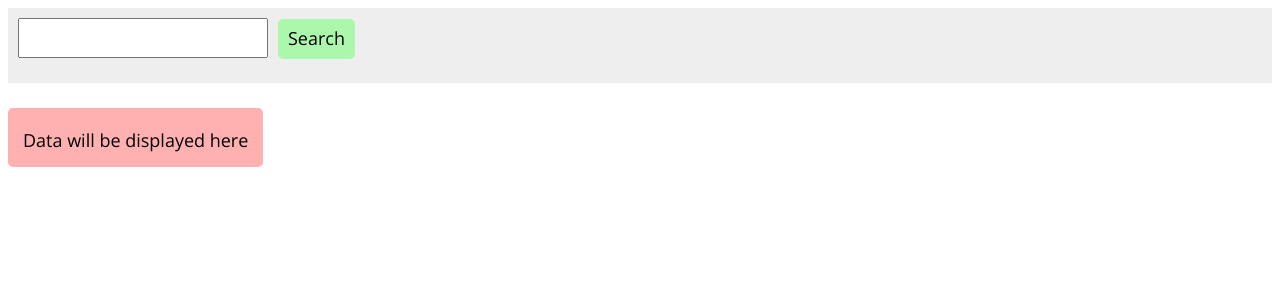
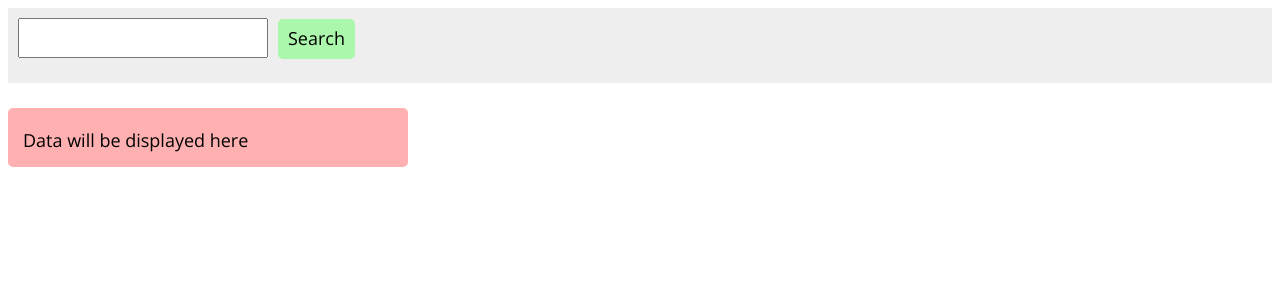
Before and after one commit to DmitryAvanesov/avanesov-dmitry-otus, a React app in the folder react/: page / in a window 1280 px wide. Shown: the top 300 px of the page. Built offline with nearby package versions, Linux system fonts and the light colour scheme; the HTML template or start-up script is replaced by a standard one.

Commit message:
Tenth task done (v1)

```diff
--- a/react/src/components/main-container.tsx
+++ b/react/src/components/main-container.tsx
@@ -58,8 +58,8 @@ export function MainContainer(): JSX.Element {
   return (
     <div className='main-container'>
       <SearchContainer cities={Object.keys(data)} callbackAddToFavorite={handleAddToFavorite} />
+      <Info name={shown} data={data[shown]} />
       <FavoriteContainer cities={favorites} callbackChangeSelected={handleChangeSelected} />
-      <Info name={shown} data={data[shown]} />
     </div>
   );
 }
--- a/react/src/components/search-container.tsx
+++ b/react/src/components/search-container.tsx
@@ -14,7 +14,7 @@ export function SearchContainer(props: IProps): JSX.Element {
   const [errorMessage, setErrorMessage]: [string, Dispatch<SetStateAction<string>>] = useState('');
 
   const handleSearchInputChange = (event: ChangeEvent<HTMLInputElement>): void => {
-    setQuery(event.target.value);
+    setQuery(event.target.value.toLowerCase());
   };
 
   const handleSearchButtonClick = (): void => {
--- a/react/src/styles/_favorite.scss
+++ b/react/src/styles/_favorite.scss
@@ -1,15 +1,18 @@
 $favorite-city-color: rgb(154, 198, 255);
 
 .favorite-container {
-  margin-top: 25px;
-  width: 25%;
+  display: inline-block;
+  width: 50%;
+  margin-top: 15px;
 
   .favorite-city {
+    display: inline-block;
     width: fit-content;
     border: 5px solid $favorite-city-color;
     border-radius: 5px;
     background-color: $favorite-city-color;
-    margin-bottom: 10px;
+    margin-top: 10px;
+    margin-right: 10px;
     padding: 10px;
     cursor: pointer;
   }
--- a/react/src/styles/_info.scss
+++ b/react/src/styles/_info.scss
@@ -1,8 +1,11 @@
 $info-data-color: rgb(255, 176, 176);
 
 .info {
+  display: inline-block;
+  vertical-align: top;
   margin-top: 25px;
-  width: fit-content;
+  margin-right: 25px;
+  width: 400px;
   border: 5px solid $info-data-color;
   border-radius: 5px;
   background-color: $info-data-color;
```
